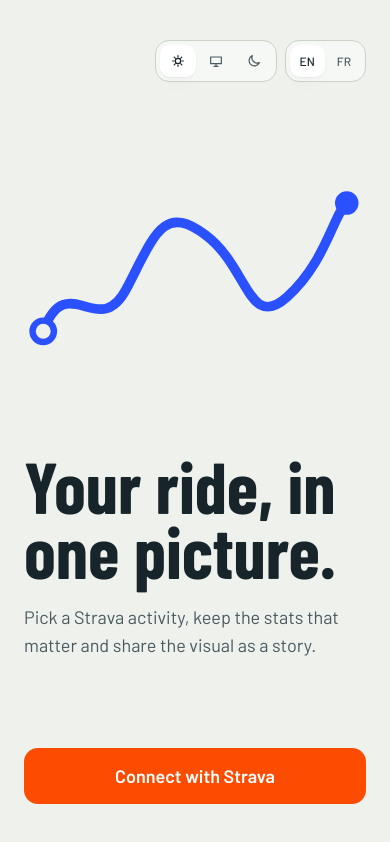
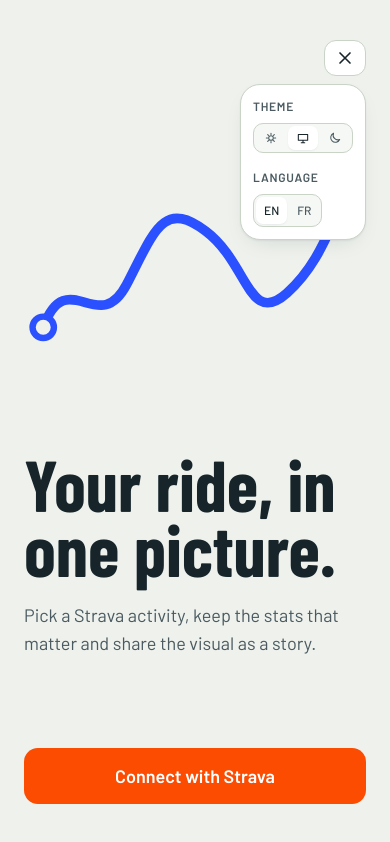
Before and after one commit to daniel-jantrambun/ofolam, a React (Vite) app: page / in a window 390 px wide. Both pictures are taken after a click on the button "Settings". Built offline with nearby package versions, Linux system fonts and the light colour scheme.

Commit message:
feat: implement SettingsMenu component for theme and language switching, update related components and styles

```diff
--- a/src/components/ActivityList.tsx
+++ b/src/components/ActivityList.tsx
@@ -1,8 +1,8 @@
 import { useEffect, useState } from "react";
-import { LangSwitcher, useI18n } from "../i18n";
+import { useI18n } from "../i18n";
 import { type Activity, type ApiError, listActivities } from "../lib/api";
 import { formatDate, formatDistance, sportLabel } from "../lib/format";
-import { ThemeSwitcher } from "../theme";
+import SettingsMenu from "./SettingsMenu";
 
 type Props = {
   onSelect: (id: number) => void;
@@ -44,8 +44,9 @@
 
   return (
     <main className="mx-auto max-w-xl px-5 py-6">
-      <header className="mb-6 flex flex-col md:flex-row md:items-baseline justify-between gap-2">
-        <div className="flex flex-col justify-between gap-2">
+      <header className="mb-6 flex flex-col gap-3 md:flex-row md:items-end">
+        <div className="flex items-start justify-between gap-3">
+          <div className="flex flex-col gap-2">
             <div className="flex items-center gap-3">
               <img src="/ofolam.svg" alt="" aria-hidden="true" className="h-12 w-12 shrink-0" />
               <h1 className="font-display text-5xl font-bold">{t.list.title}</h1>
@@ -62,11 +63,12 @@
               </a>
             )}
           </div>
-        <div className="flex flex-col flex-1 md:items-end gap-2">
-          <div className="flex flex-row flex-1 md:items-center justify-between gap-4">
-            <ThemeSwitcher />
-            <LangSwitcher />
+          {/* Mobile: burger on the right of the title */}
+          <SettingsMenu className="md:hidden" />
         </div>
+        <div className="flex flex-col gap-2 md:ml-auto md:items-end">
+          {/* Desktop: switchers inline */}
+          <SettingsMenu className="hidden md:block" />
           <div className="flex items-center justify-between md:justify-end md:gap-2">
             {/* Mobile: next to the sign-out link */}
             {coffeeLink && (
--- a/src/components/Login.tsx
+++ b/src/components/Login.tsx
@@ -1,14 +1,13 @@
-import { LangSwitcher, useI18n } from "../i18n";
+import { useI18n } from "../i18n";
 import { startLogin } from "../lib/api";
-import { ThemeSwitcher } from "../theme";
+import SettingsMenu from "./SettingsMenu";
 
 export default function Login({ notice }: { notice?: string }) {
   const { t } = useI18n();
   return (
     <main className="mx-auto flex min-h-dvh max-w-md flex-col justify-between px-6 py-10">
-      <div className="flex items-center justify-end gap-2">
-        <ThemeSwitcher />
-        <LangSwitcher />
+      <div className="flex justify-end">
+        <SettingsMenu />
       </div>
       <svg viewBox="0 0 320 180" className="w-full text-primary" aria-hidden="true">
         <path
--- /dev/null
+++ b/src/components/SettingsMenu.tsx
@@ -0,0 +1,74 @@
+import { useEffect, useId, useRef, useState } from "react";
+import { LangSwitcher, useI18n } from "../i18n";
+import { ThemeSwitcher } from "../theme";
+
+/**
+ * Theme + language switchers. Inline on desktop; behind a burger button that opens a small
+ * popover on mobile. Closes on outside click, Escape, or after picking an option.
+ */
+export default function SettingsMenu({ className = "" }: { className?: string }) {
+  const { t } = useI18n();
+  const [open, setOpen] = useState(false);
+  const rootRef = useRef<HTMLDivElement>(null);
+  const panelId = useId();
+
+  useEffect(() => {
+    if (!open) return;
+    const onPointerDown = (e: PointerEvent) => {
+      if (!rootRef.current?.contains(e.target as Node)) setOpen(false);
+    };
+    const onKey = (e: KeyboardEvent) => e.key === "Escape" && setOpen(false);
+    document.addEventListener("pointerdown", onPointerDown);
+    document.addEventListener("keydown", onKey);
+    return () => {
+      document.removeEventListener("pointerdown", onPointerDown);
+      document.removeEventListener("keydown", onKey);
+    };
+  }, [open]);
+
+  return (
+    <div ref={rootRef} className={`relative ${className}`}>
+      {/* Desktop: inline */}
+      <div className="hidden items-center gap-3 md:flex">
+        <ThemeSwitcher />
+        <LangSwitcher />
+      </div>
+
+      {/* Mobile: burger + popover */}
+      <button
+        type="button"
+        onClick={() => setOpen((o) => !o)}
+        aria-expanded={open}
+        aria-controls={panelId}
+        aria-label={t.settings.label}
+        title={t.settings.label}
+        className="btn btn-outline btn-sm !px-2.5 md:hidden"
+      >
+        <svg
+          viewBox="0 0 24 24"
+          className="h-5 w-5"
+          fill="none"
+          stroke="currentColor"
+          strokeWidth="2"
+          strokeLinecap="round"
+          aria-hidden="true"
+        >
+          <path d={open ? "M6 6l12 12 M18 6L6 18" : "M4 7h16 M4 12h16 M4 17h16"} />
+        </svg>
+      </button>
+      {open && (
+        <div id={panelId} className="card absolute right-0 top-full z-20 mt-2 w-max space-y-3 p-3 md:hidden">
+          {/* Any choice closes the panel */}
+          <div>
+            <p className="field-label">{t.theme.label}</p>
+            <ThemeSwitcher onPick={() => setOpen(false)} />
+          </div>
+          <div>
+            <p className="field-label">{t.lang.label}</p>
+            <LangSwitcher onPick={() => setOpen(false)} />
+          </div>
+        </div>
+      )}
+    </div>
+  );
+}
--- a/src/i18n/en.ts
+++ b/src/i18n/en.ts
@@ -1,6 +1,7 @@
 export const en = {
   locale: "en-US",
   theme: { label: "Theme", light: "Light", dark: "Dark", system: "System" },
+  settings: { label: "Settings" },
   lang: { label: "Language", en: "English", fr: "Français" },
   coffee: { label: "Buy me a coffee" },
   login: {
--- a/src/i18n/fr.ts
+++ b/src/i18n/fr.ts
@@ -3,6 +3,7 @@
 export const fr: Dictionary = {
   locale: "fr-FR",
   theme: { label: "Thème", light: "Clair", dark: "Sombre", system: "Système" },
+  settings: { label: "Réglages" },
   lang: { label: "Langue", en: "English", fr: "Français" },
   coffee: { label: "Offre-moi un café" },
   login: {
--- a/src/i18n/index.tsx
+++ b/src/i18n/index.tsx
@@ -83,18 +83,22 @@
   return ctx;
 }
 
-export function LangSwitcher({ className = "" }: { className?: string }) {
+/** `onPick` fires after a choice, e.g. to close a menu holding the switcher. */
+export function LangSwitcher({ className = "", onPick }: { className?: string; onPick?: () => void }) {
   const { locale, t, setLocale } = useI18n();
   return (
-    <div role="radiogroup" aria-label={t.lang.label} className={`seg text-xs md:text-sm ${className}`}>
+    <div role="radiogroup" aria-label={t.lang.label} className={`seg seg-sm ${className}`}>
       {LOCALES.map((l) => (
         <button
           type="button"
           key={l}
           role="radio"
           aria-checked={locale === l}
-          onClick={() => setLocale(l)}
-          className="seg-item !px-2.5 uppercase"
+          onClick={() => {
+            setLocale(l);
+            onPick?.();
+          }}
+          className="seg-item uppercase"
         >
           {l}
         </button>
--- a/src/index.css
+++ b/src/index.css
@@ -230,6 +230,16 @@
   .seg-item:hover {
     color: var(--color-foreground);
   }
+  /* Compact variant for small toolbars (theme / language switchers) */
+  .seg-sm {
+    padding: 0.125rem;
+    border-radius: 0.625rem;
+  }
+  .seg-sm .seg-item {
+    padding: 0.3rem 0.5rem;
+    border-radius: 0.45rem;
+    font-size: 0.75rem;
+  }
   .seg-item[aria-checked="true"],
   .seg-item[aria-pressed="true"] {
     background: var(--color-surface);
--- a/src/theme.tsx
+++ b/src/theme.tsx
@@ -70,11 +70,12 @@
 const ORDER: Theme[] = ["light", "system", "dark"];
 
 /** Segmented light / system / dark toggle. */
-export function ThemeSwitcher({ className = "" }: { className?: string }) {
+/** `onPick` fires after a choice, e.g. to close a menu holding the switcher. */
+export function ThemeSwitcher({ className = "", onPick }: { className?: string; onPick?: () => void }) {
   const { theme, setTheme } = useTheme();
   const { t } = useI18n();
   return (
-    <div role="radiogroup" aria-label={t.theme.label} className={`seg ${className}`}>
+    <div role="radiogroup" aria-label={t.theme.label} className={`seg seg-sm ${className}`}>
       {ORDER.map((opt) => (
         <button
           type="button"
@@ -83,12 +84,15 @@
           aria-checked={theme === opt}
           aria-label={t.theme[opt]}
           title={t.theme[opt]}
-          onClick={() => setTheme(opt)}
-          className="seg-item !px-2.5"
+          onClick={() => {
+            setTheme(opt);
+            onPick?.();
+          }}
+          className="seg-item"
         >
           <svg
             viewBox="0 0 24 24"
-            className="h-4 w-4"
+            className="h-3.5 w-3.5"
             fill="none"
             stroke="currentColor"
             strokeWidth="1.8"
```
Lines whose indentation alone changed are shown as unchanged.
